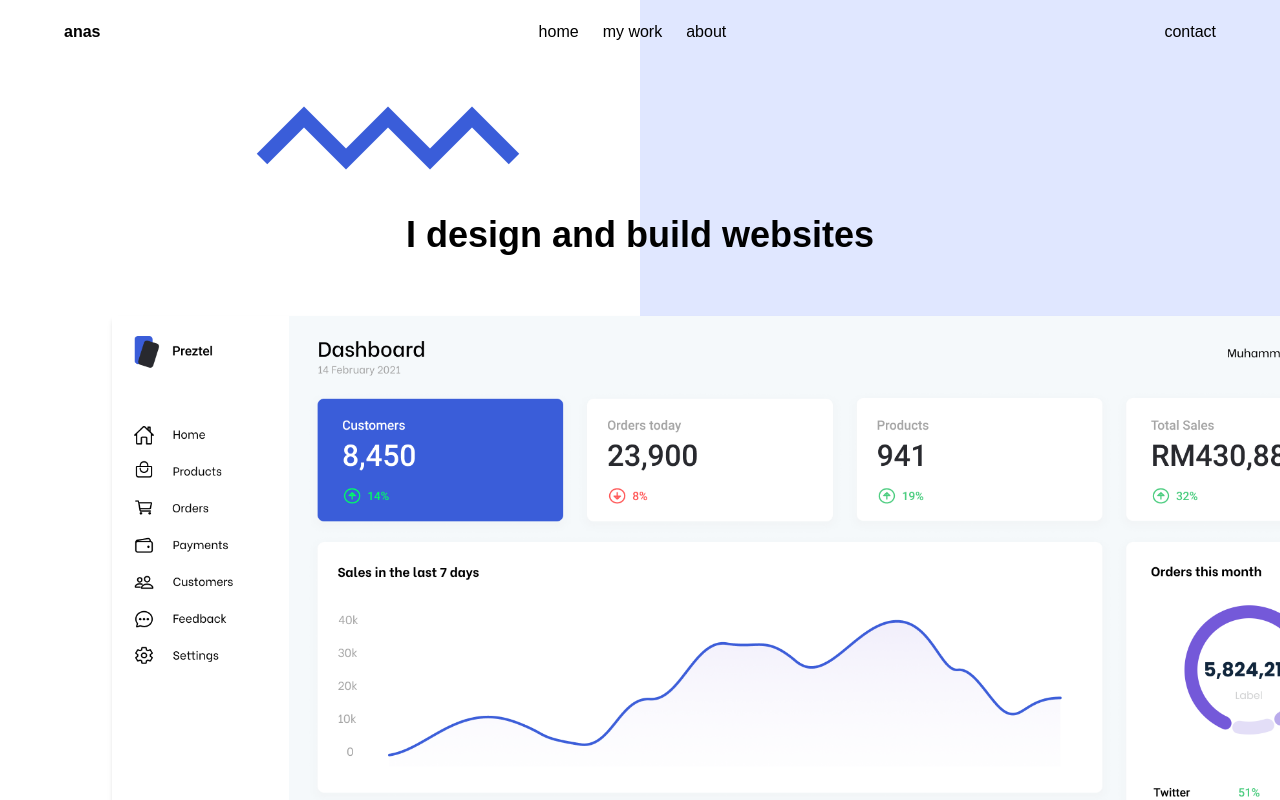
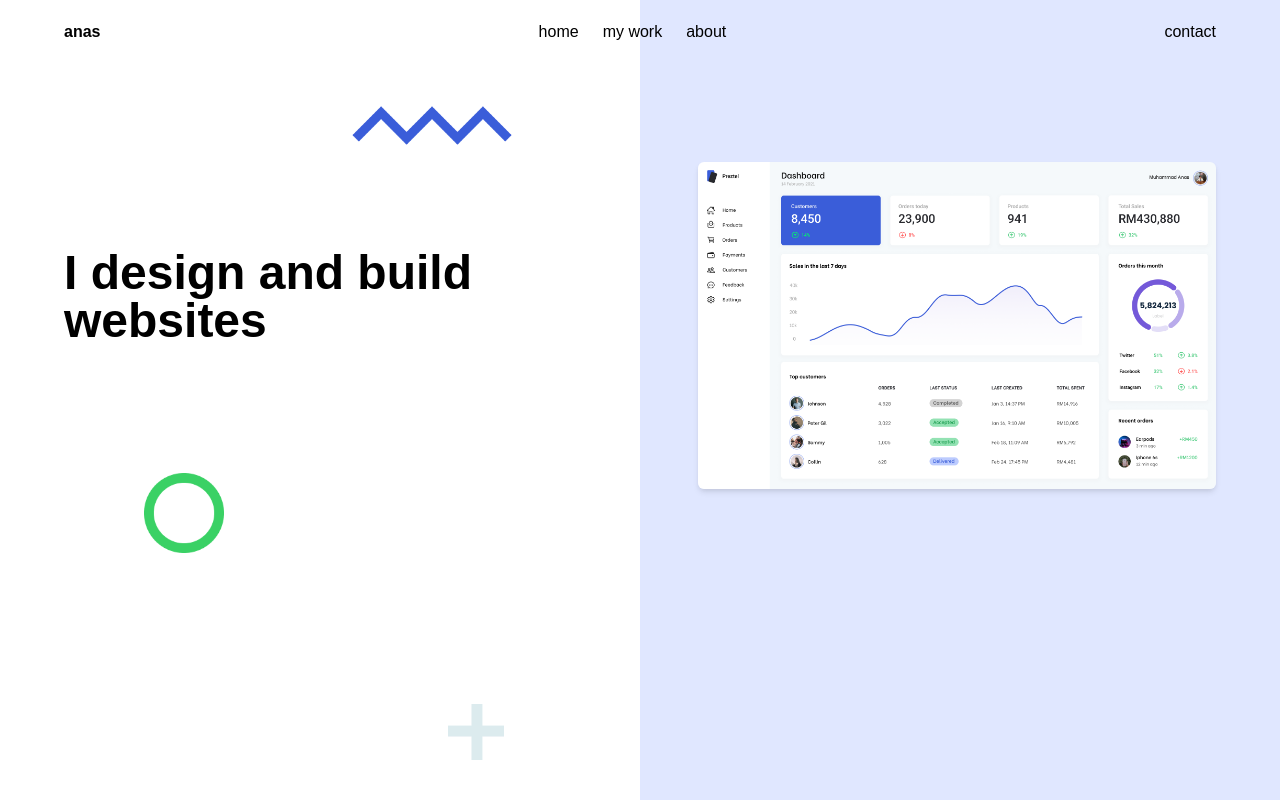
Before and after one commit to anas283/muhammadanas, an Angular app: page /home in a window 1280 px wide. Shown: the top 800 px of the page. Built offline with nearby package versions, Linux system fonts and the light colour scheme.

Commit message:
Fix ui on home

```diff
--- a/src/app/components/home/home.component.css
+++ b/src/app/components/home/home.component.css
@@ -0,0 +1,5 @@
+@media only screen and (min-width: 1024px) {
+    .w-cd {
+        width: 45%;
+    }
+}
--- a/src/app/components/home/home.component.html
+++ b/src/app/components/home/home.component.html
@@ -1,16 +1,20 @@
-<section class="py-10 h-auto w-screen overflow-x-hidden">
+<section class="lg:px-16 mx-auto py-10 h-auto w-screen overflow-x-hidden flex flex-row">
 
-    <img class="relative z-50 ml-64" src="../../../assets/images/extra/zigzag.png" alt="zigzag">
+    <div class="w-1/2">
+        <img class="relative z-50 ml-72 md:ml-96 lg:ml-72 w-40" src="../../../assets/images/extra/zigzag.png" alt="zigzag">
 
-    <div class="flex justify-center">
-        <h1 class="w-48 sm:w-auto mt-10 font-bold text-4xl text-center relative z-50 leading-snug">
-            I design and build websites
-        </h1>
+        <div class="flex justify-center md:ml-52 md:mt-10 lg:ml-0 lg:justify-start -mr-48 lg:mt-16 lg:w-3/4">
+            <h1 class="w-48 sm:w-auto mt-10 font-bold text-4xl lg:text-5xl text-center lg:text-left relative z-50 leading-snug">
+                I design and build websites
+            </h1>
+        </div>
+
+        <img class="absolute -ml-10 mt-20 md:ml-14 lg:ml-20 lg:mt-32 w-20" src="../../../assets/images/extra/circle.png" alt="circle">
+        <img class="absolute bottom-0 ml-12 mb-10 lg:ml-96 w-14" src="../../../assets/images/extra/plus.png" alt="plus">
     </div>
 
-    <img class="relative ml-28 z-50 mt-14 shadow-md" src="../../../assets/images/works/new_dashboard.png" alt="dashboard">
-    <img class="relative -ml-14 -mt-60" src="../../../assets/images/extra/circle.png" alt="circle">
-    <img class="relative mt-16 ml-12" src="../../../assets/images/extra/plus.png" alt="plus">
+    <div class="bg-indigo-100 w-1/2 h-screen absolute z-0 top-0 right-0"></div>
 
-    <div class="bg-indigo-100 w-1/2 h-screen absolute z-0 top-0 right-0"></div>
+    <img class="w-cd relative -ml-24 z-50 mt-80 shadow-md rounded-md lg:ml-20 lg:mt-14" src="../../../assets/images/works/new_dashboard.png" alt="dashboard">
+
 </section>
```
